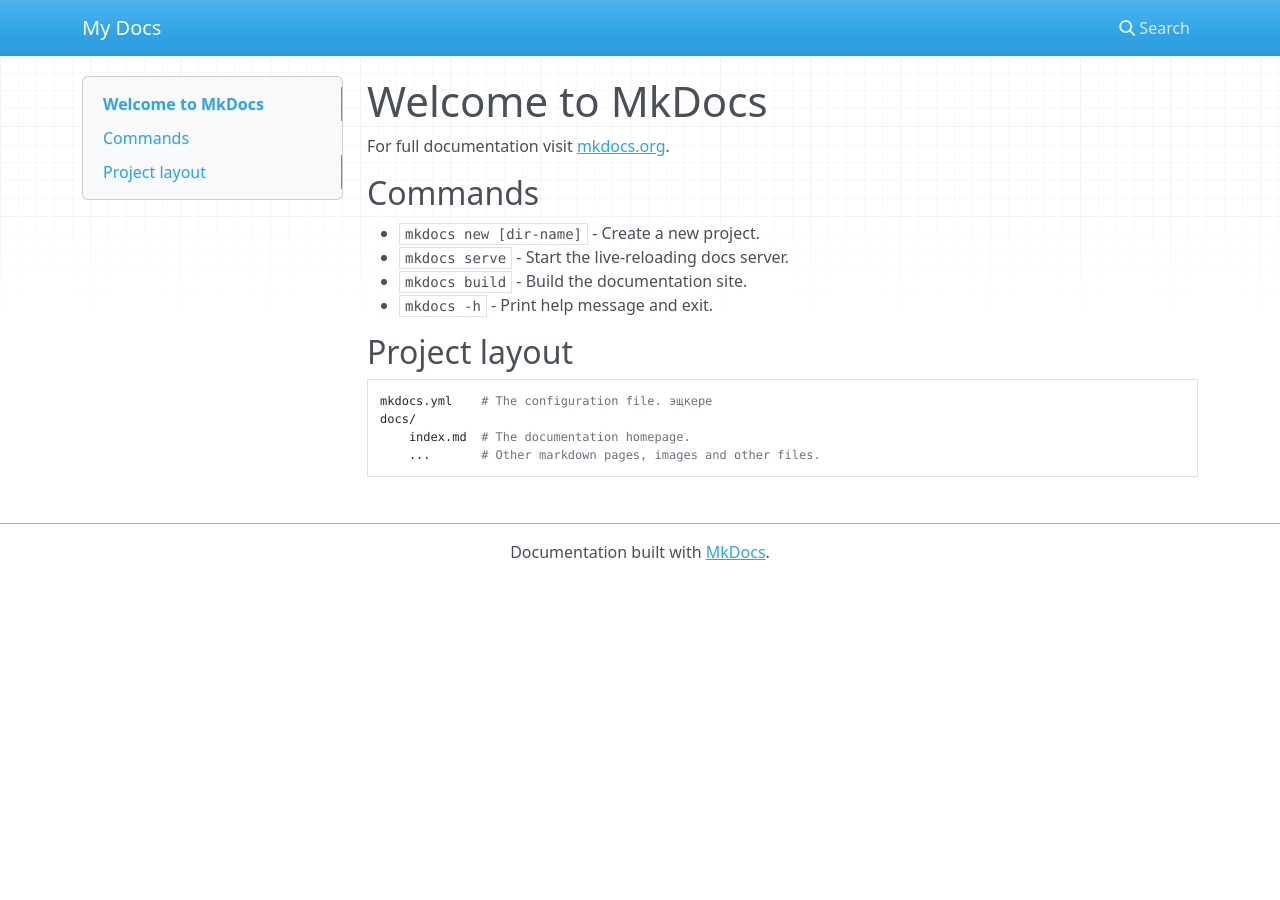
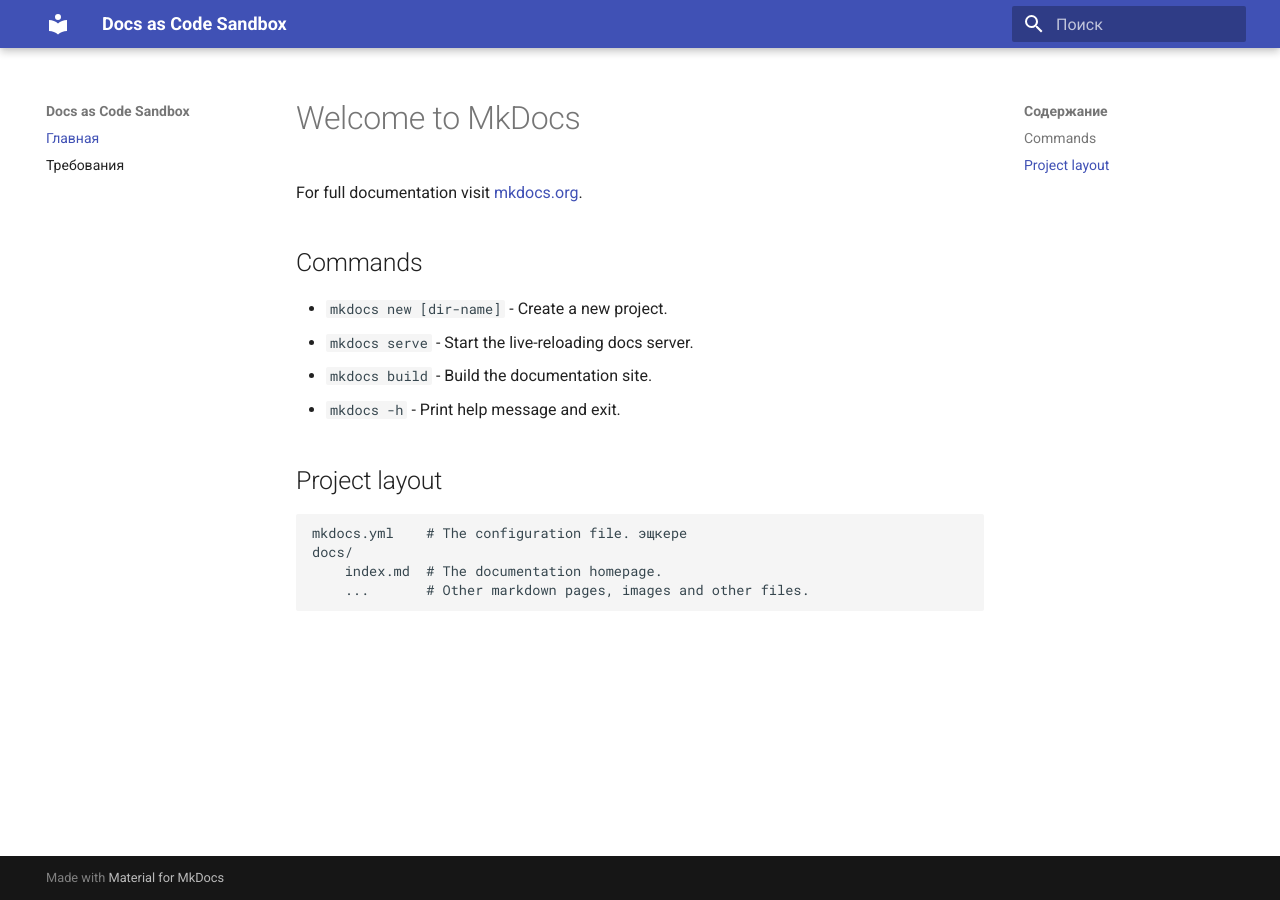
Before and after one commit to bezgrebelnaya/docs-as-code-sandbox, an MkDocs documentation site: the page built from docs/index.md, in a window 1280 px wide. Built offline with MkDocs 1.6.1 and Material for MkDocs 9.7.7, drawn with Linux system fonts in a browser that asks for light colours; nearby versions of some CDN libraries.

Commit message:
Add requirements page with PlantUML diagram

```diff
--- a/mkdocs.yml
+++ b/mkdocs.yml
@@ -1 +1,14 @@
-site_name: My Docs
+site_name: Docs as Code Sandbox
+theme:
+  name: material
+  language: ru
+
+nav:
+  - Главная: index.md
+  - Требования: requirements.md
+
+markdown_extensions:
+  - tables
+  - plantuml_markdown:
+      server: https://www.plantuml.com/plantuml
+      format: svg
--- a/requirements.txt
+++ b/requirements.txt
@@ -18,6 +18,7 @@ mkdocs-material-extensions==1.3.1
 packaging==26.3
 paginate==0.5.7
 pathspec==1.1.1
+plantuml-markdown==3.11.3
 platformdirs==4.4.0
 Pygments==2.21.0
 pymdown-extensions==10.21.3
```
Also changed, not shown: docs/requirements.md (added, +17 -0 lines).
